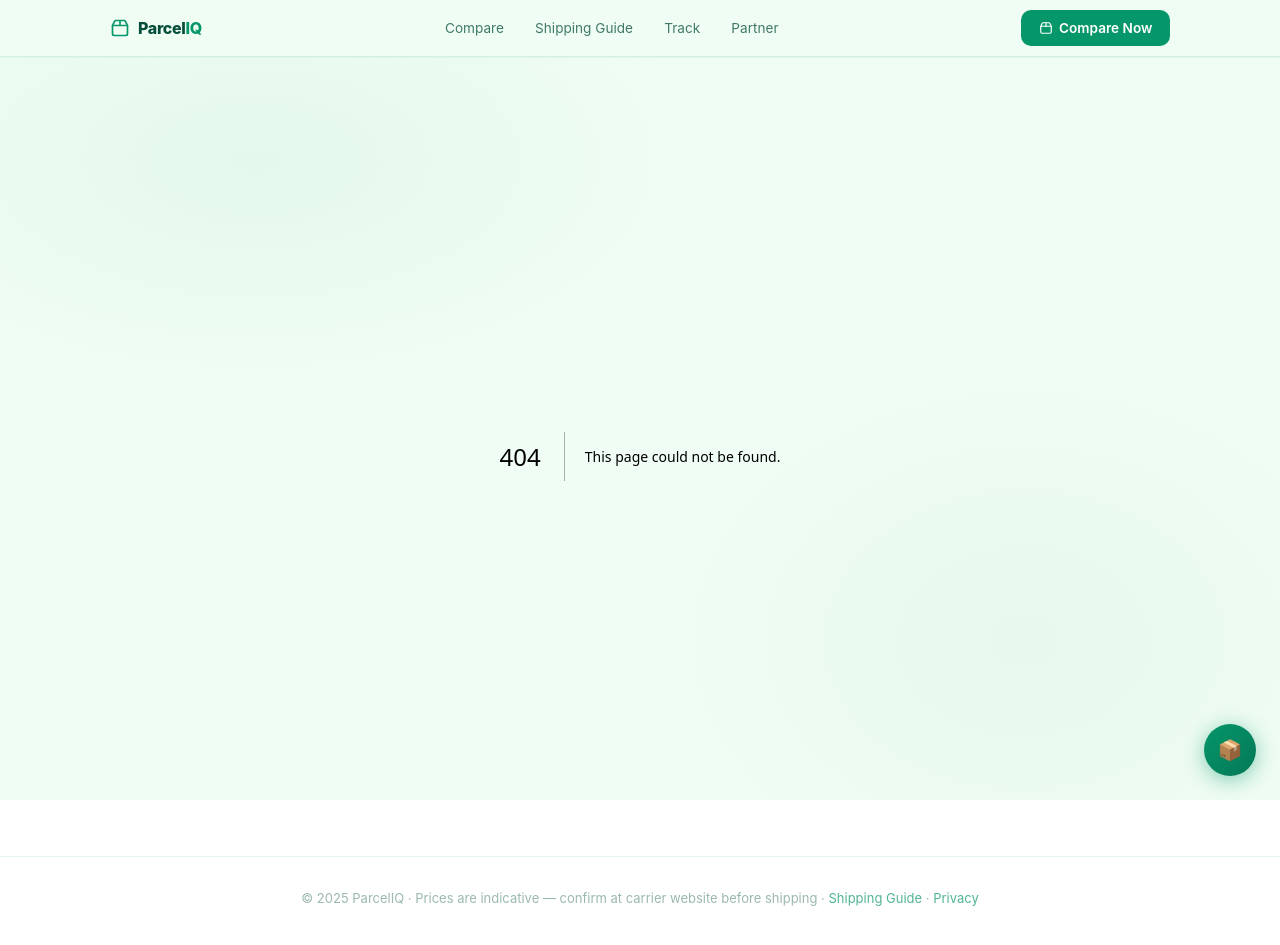
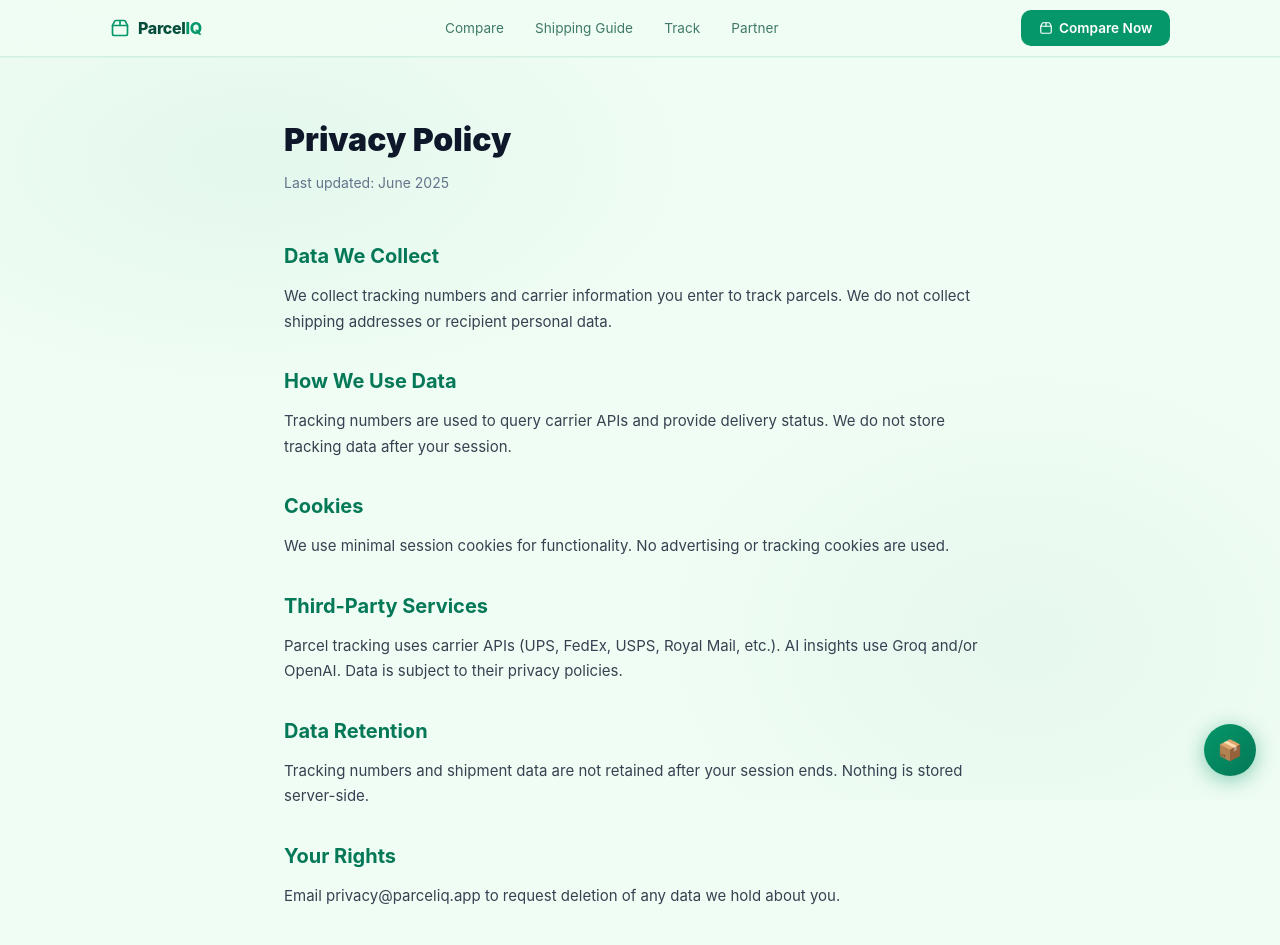
Before and after one commit to infosiva/ParcelIQ, a Next.js app: page /privacy in a window 1280 px wide. Before the commit this address had no page. Shown: the top 945 px of the page. Built offline with nearby package versions, Linux system fonts and the light colour scheme.

Commit message:
feat(scaffold): add privacy, feedback API, 404, og.png — §F AdSense compliance

```diff
--- /dev/null
+++ b/app/api/feedback/route.ts
@@ -0,0 +1,20 @@
+import { NextRequest, NextResponse } from 'next/server'
+
+export async function POST(req: NextRequest) {
+  const ip = req.headers.get('x-forwarded-for') ?? 'unknown'
+  const body = await req.json()
+  const { rating, message, page } = body
+  if (!rating || rating < 1 || rating > 5) return NextResponse.json({ error: 'Invalid rating' }, { status: 400 })
+  if (!message || message.trim().length < 5) return NextResponse.json({ error: 'Message too short' }, { status: 400 })
+  const entry = { id: Date.now().toString(), rating, message, page: page ?? '/', ip, ts: new Date().toISOString() }
+  console.log('[feedback]', JSON.stringify(entry))
+  const token = process.env.TELEGRAM_BOT_TOKEN
+  const chat = process.env.TELEGRAM_CHAT_ID
+  if (token && chat) {
+    await fetch(`https://api.telegram.org/bot${token}/sendMessage`, {
+      method: 'POST', headers: { 'Content-Type': 'application/json' },
+      body: JSON.stringify({ chat_id: chat, text: `⭐ ${rating}/5 — ${message} (${page ?? '/'})` })
+    }).catch(() => {})
+  }
+  return NextResponse.json({ ok: true, id: entry.id })
+}
--- /dev/null
+++ b/app/not-found.tsx
@@ -0,0 +1,11 @@
+import Link from 'next/link'
+export default function NotFound() {
+  return (
+    <div style={{ minHeight: '70vh', display: 'flex', flexDirection: 'column', alignItems: 'center', justifyContent: 'center', gap: 16, padding: '40px 16px', textAlign: 'center' }}>
+      <div style={{ fontSize: 64, fontWeight: 900, background: 'linear-gradient(135deg, #059669, #047857)', WebkitBackgroundClip: 'text', WebkitTextFillColor: 'transparent', backgroundClip: 'text', lineHeight: 1 }}>404</div>
+      <h1 style={{ fontSize: 22, fontWeight: 800, color: '#0f172a', margin: 0 }}>Page not found</h1>
+      <p style={{ fontSize: 13, color: 'rgba(15,23,42,0.5)', margin: 0, maxWidth: 320 }}>This page has moved or doesn&apos;t exist.</p>
+      <Link href="/" style={{ marginTop: 8, padding: '12px 28px', borderRadius: 12, background: 'rgba(5,150,105,0.1)', color: '#059669', fontWeight: 800, fontSize: 14, textDecoration: 'none', border: '1px solid rgba(5,150,105,0.3)' }}>Go home →</Link>
+    </div>
+  )
+}
--- /dev/null
+++ b/app/privacy/page.tsx
@@ -0,0 +1,25 @@
+export const metadata = { title: 'Privacy Policy — ParcelIQ', description: 'How ParcelIQ handles your data.' }
+
+const Section = ({ title, children }: { title: string; children: React.ReactNode }) => (
+  <section style={{ marginBottom: 32 }}>
+    <h2 style={{ fontSize: 20, fontWeight: 700, color: '#047857', marginBottom: 12 }}>{title}</h2>
+    <div style={{ color: '#374151', lineHeight: 1.7, fontSize: 15 }}>{children}</div>
+  </section>
+)
+
+export default function PrivacyPage() {
+  return (
+    <main style={{ maxWidth: 760, margin: '0 auto', padding: '60px 24px 80px' }}>
+      <h1 style={{ fontSize: 32, fontWeight: 900, color: '#0f172a', marginBottom: 8 }}>Privacy Policy</h1>
+      <p style={{ color: '#64748b', marginBottom: 48, fontSize: 14 }}>Last updated: June 2025</p>
+      <Section title="Data We Collect"><p>We collect tracking numbers and carrier information you enter to track parcels. We do not collect shipping addresses or recipient personal data.</p></Section>
+      <Section title="How We Use Data"><p>Tracking numbers are used to query carrier APIs and provide delivery status. We do not store tracking data after your session.</p></Section>
+      <Section title="Cookies"><p>We use minimal session cookies for functionality. No advertising or tracking cookies are used.</p></Section>
+      <Section title="Third-Party Services"><p>Parcel tracking uses carrier APIs (UPS, FedEx, USPS, Royal Mail, etc.). AI insights use Groq and/or OpenAI. Data is subject to their privacy policies.</p></Section>
+      <Section title="Data Retention"><p>Tracking numbers and shipment data are not retained after your session ends. Nothing is stored server-side.</p></Section>
+      <Section title="Your Rights"><p>Email privacy@parceliq.app to request deletion of any data we hold about you.</p></Section>
+      <Section title="Children&apos;s Privacy"><p>This service is not directed at children under 13. We do not knowingly collect data from minors.</p></Section>
+      <Section title="Contact"><p>Questions? Email <a href="mailto:privacy@parceliq.app" style={{ color: '#059669' }}>privacy@parceliq.app</a></p></Section>
+    </main>
+  )
+}
```
Also changed, not shown: public/og.png (added).
